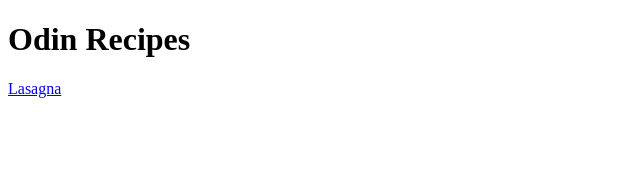
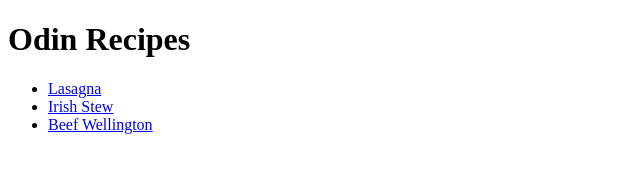
Before and after one commit to ATNorman067/odin-recipes, a plain HTML site: page index.html in a window 1280 px wide. Shown: the whole page, without its empty margins (0-640 px from the left). Drawn offline with Linux system fonts and the light colour scheme.

Commit message:
Amendment to Iteration 4
Adds two more recipe pages (Irish stew and beef Wellington).

```diff
--- a/index.html
+++ b/index.html
@@ -7,6 +7,10 @@
 </head>
 <body>
     <h1>Odin Recipes</h1>
-    <a href="recipes/lasagna.html">Lasagna</a>
+    <ul>
+        <li><a href="recipes/lasagna.html">Lasagna</a></li>
+        <li><a href="recipes/irish-stew.html">Irish Stew</a></li>
+        <li><a href="recipes/beef-wellington.html">Beef Wellington</a></li>
+    </ul>
 </body>
 </html>
```
Also changed, not shown: 2 other files.
